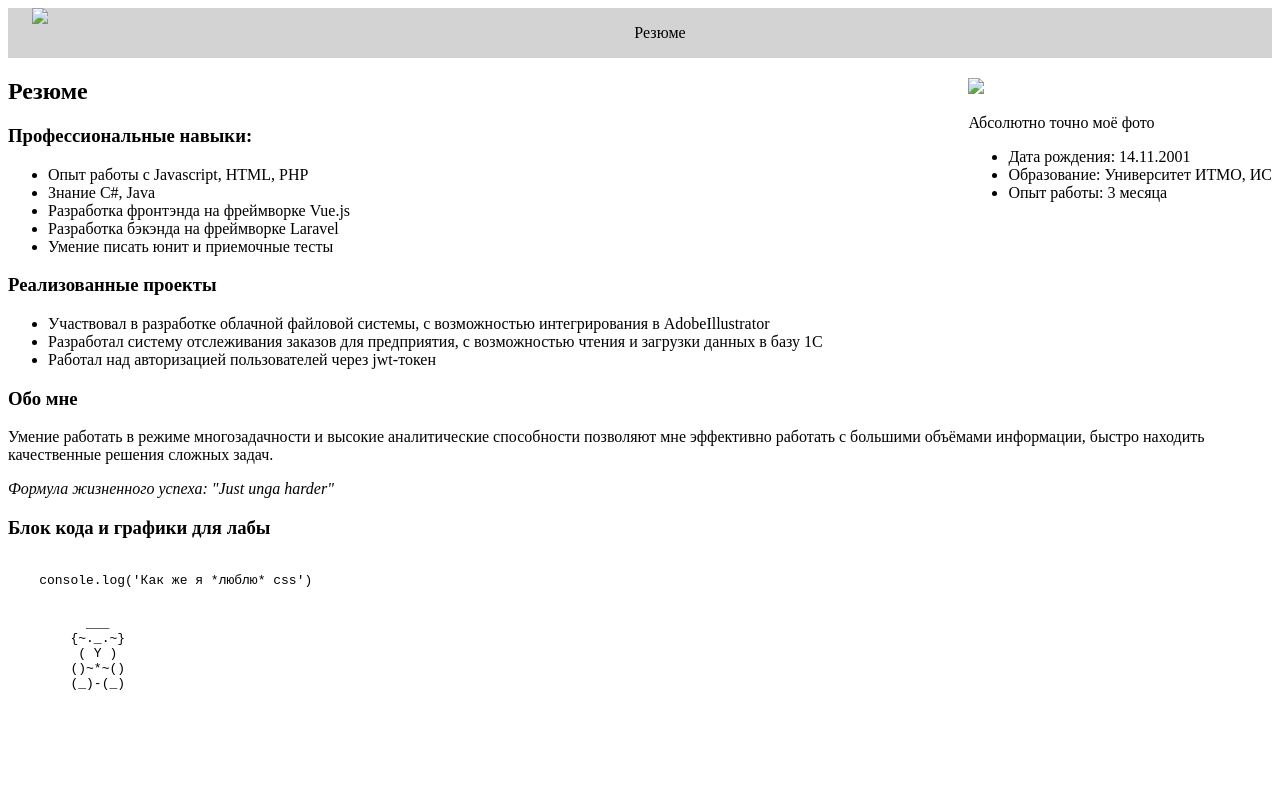
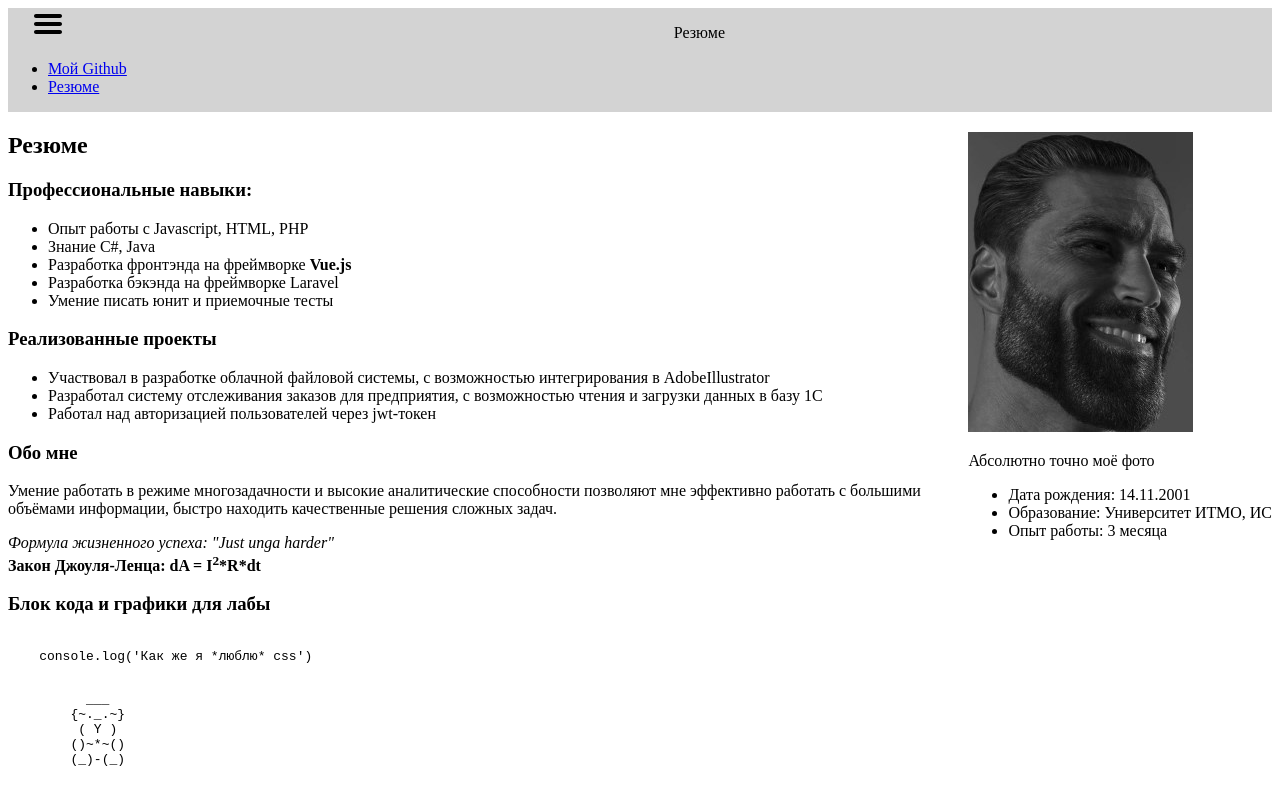
Before and after one commit to lievvl/ITMO-IS-Web, a plain HTML site: page Lab1/lab1.html in a window 1280 px wide. Drawn offline with Linux system fonts and the light colour scheme.

Commit message:
feat: made menu and added formula

```diff
--- a/Lab1/lab1.html
+++ b/Lab1/lab1.html
@@ -12,8 +12,12 @@
     <nav class="hamburger-menu">
         <input class="hamburger-menu__btn" id="hamburger-menu__open" type="checkbox"/>
         <label for="hamburger-menu__open">
-            <img src="Res/Hamburger_icon.svg"/>
+            <img src="Hamburger_icon.svg"/>
         </label>
+        <ul>
+            <li> <a href="https://github.com/lievvl" target="_blank">Мой Github</a></li>
+            <li> <a href="http://localhost:8080">Резюме</a></li>
+        </ul>
     </nav>
 
     <div class="header-title">
@@ -22,7 +26,7 @@
 </header>
 <main class="flexbox">
     <section class="cutted-info">
-        <img src="Res/gigachad.jpg">
+        <img src="gigachad.jpg">
         <p> Абсолютно точно моё фото </p>
         <div>
             <ul>
@@ -39,7 +43,7 @@
             <ul>
                 <li> Опыт работы с Javascript, HTML, PHP </li>
                 <li> Знание C#, Java </li>
-                <li> Разработка фронтэнда на фреймворке Vue.js </li>
+                <li> Разработка фронтэнда на фреймворке <strong>Vue.js</strong> </li>
                 <li> Разработка бэкэнда на фреймворке Laravel </li>
                 <li> Умение писать юнит и приемочные тесты </li>
             </ul>
@@ -57,6 +61,8 @@
                 большими объёмами информации, быстро находить качественные решения сложных задач. </p>
             <i> Формула жизненного успеха: </i>
             <cite> "Just unga harder" </cite>
+            <br>
+            <strong> Закон Джоуля-Ленца: dA = I<sup>2</sup>*R*dt</strong>
         </aside>
         <aside>
             <h3> Блок кода и графики для лабы </h3>
```
Also changed, not shown: Lab1/Hamburger_icon.svg (added), Lab1/gigachad.jpg (added).
